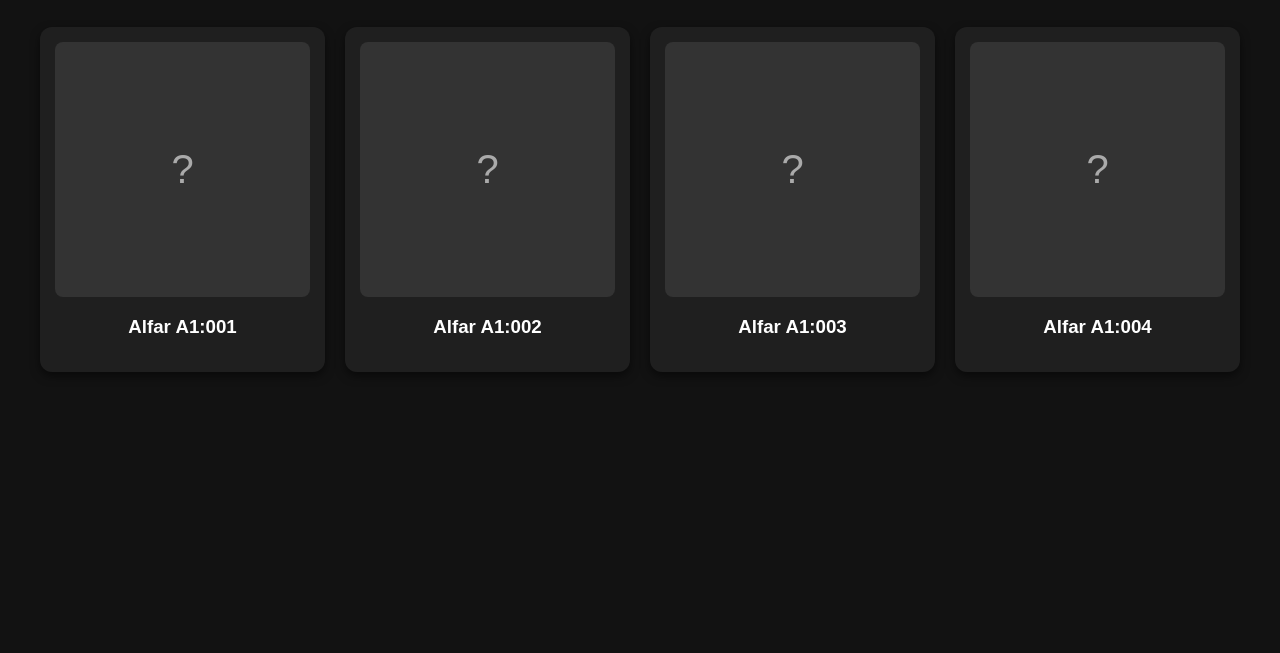
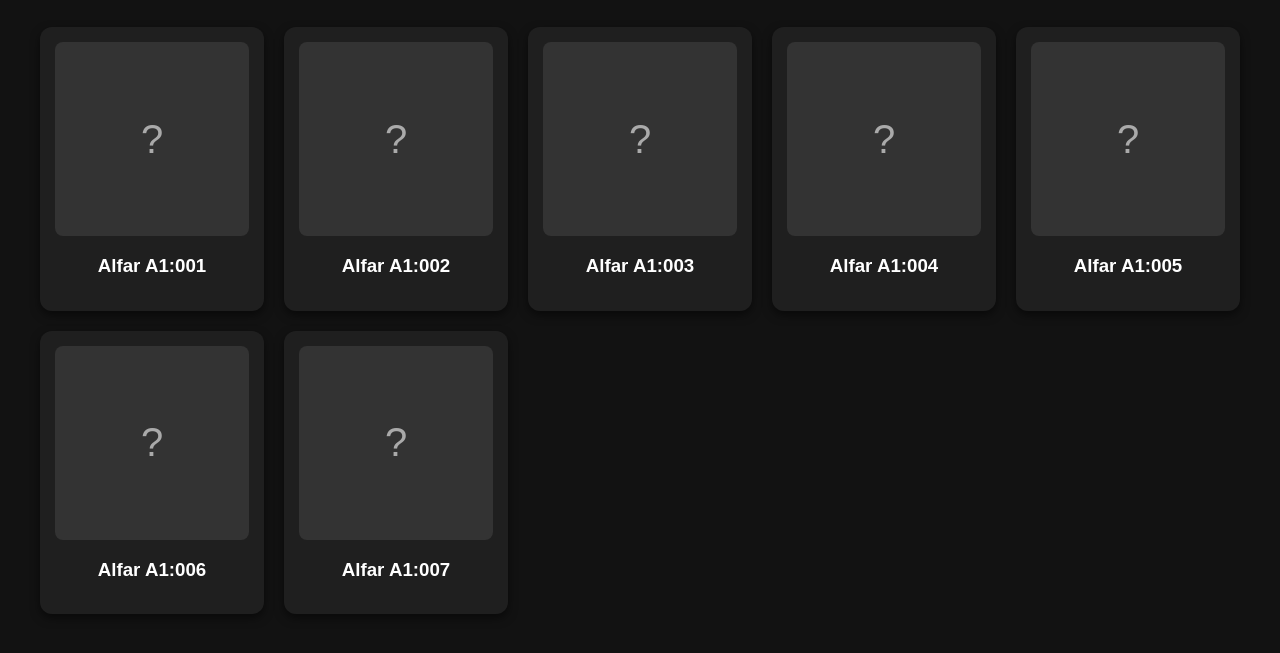
Before and after one commit to MrAura-888/alfar-site, a plain HTML site: page stamps.html in a window 1280 px wide. Shown: the part 81-734 px from the top of the page. Drawn offline with Linux system fonts and the light colour scheme.

Commit message:
Update stamps.html

```diff
--- a/stamps.html
+++ b/stamps.html
@@ -75,6 +75,19 @@ h1 {
         <div class="stamp-image">?</div>
         <h3>Alfar A1:004</h3>
       </div>
+      <div class="stamp-card">
+        <div class="stamp-image">?</div>
+        <h3>Alfar A1:005</h3>
+      </div>
+      <div class="stamp-card">
+        <div class="stamp-image">?</div>
+        <h3>Alfar A1:006</h3>
+     </div>
+      <div class="stamp-card">
+        <div class="stamp-image">?</div>
+        <h3>Alfar A1:007</h3>
+      </div>
+      </div>
     </div>
   </div>
 </body>
```
